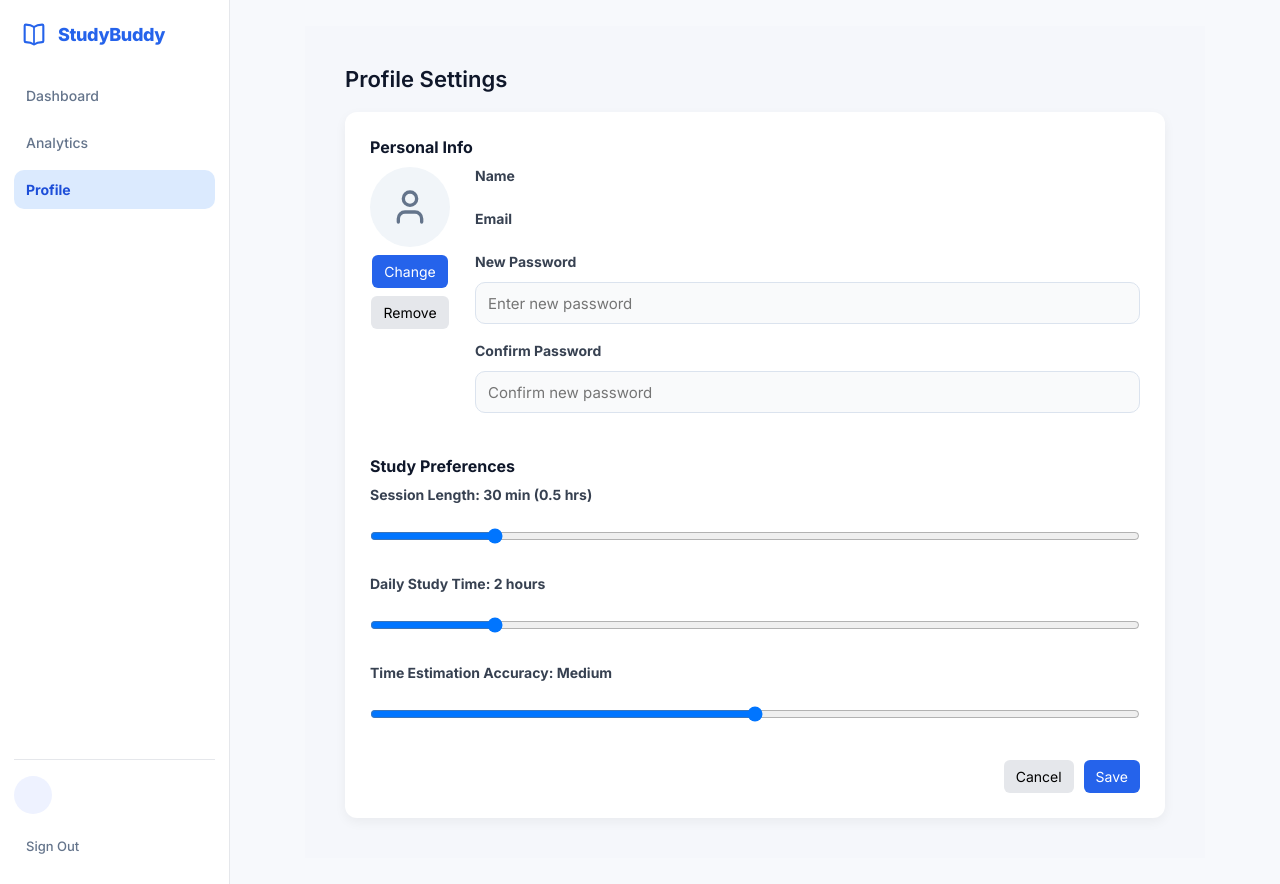
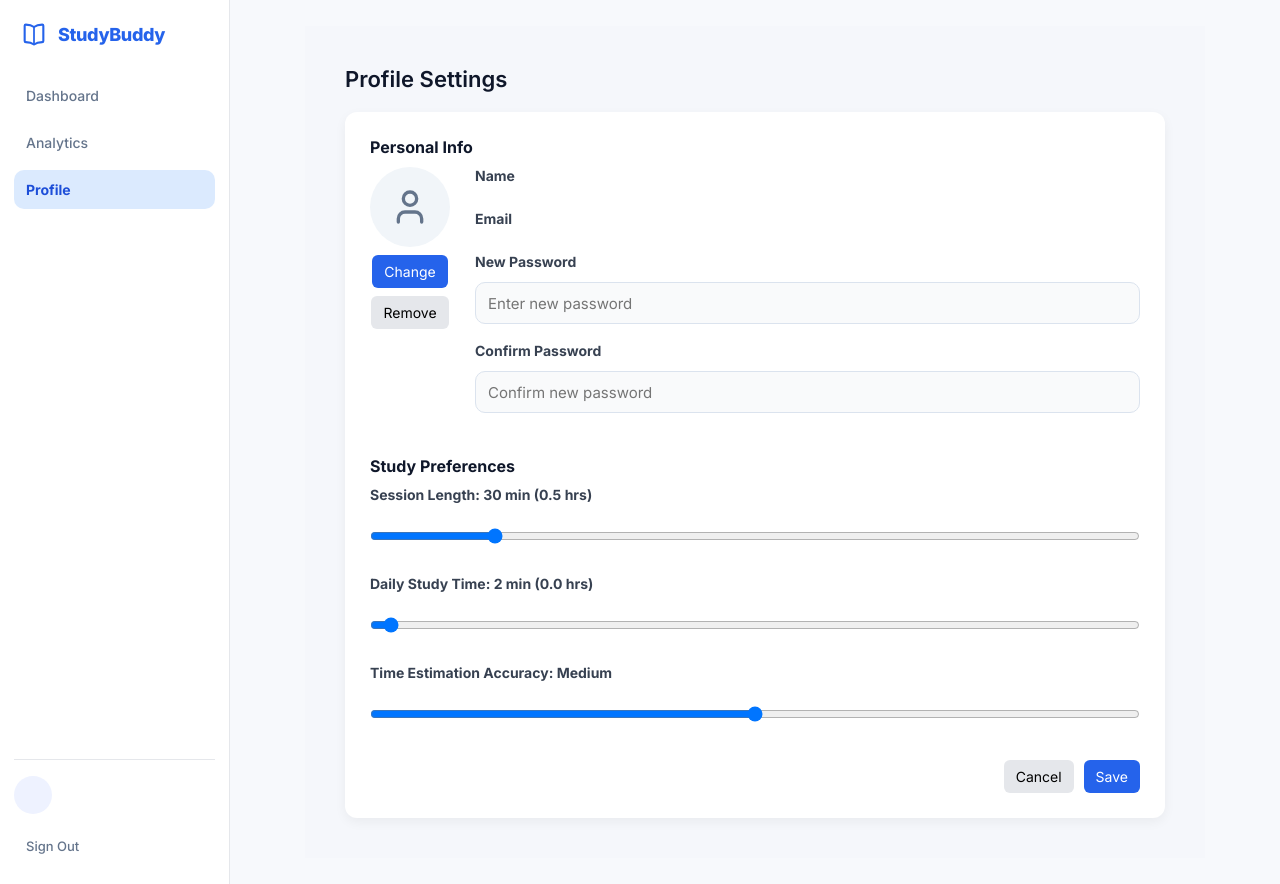
Before and after one commit to ahmedjlidi/Web-Project, a React (Vite) app: page /profile in a window 1280 px wide. Built offline with nearby package versions, Linux system fonts and the light colour scheme.

Commit message:
slidebar

```diff
--- a/src/components/StudyPreferences.jsx
+++ b/src/components/StudyPreferences.jsx
@@ -30,12 +30,13 @@ function StudyPreferences({
       </div>
 
       <div className="form-group">
-        <label>Daily Study Time: {studyTime} hours</label>
+        <label>Daily Study Time: {studyTime} min (
+          {(studyTime / 60).toFixed(1)} hrs)</label>
         <input
           type="range"
-          min="1"
-          max="8"
-          step="1"
+          min="5"
+          max="180"
+          step="5"
           value={studyTime}
           onChange={(e) => setStudyTime(Number(e.target.value))}
           className="slider"
```
Also changed, not shown: src/components/PersonalInfo.jsx (+0 -127 lines).
